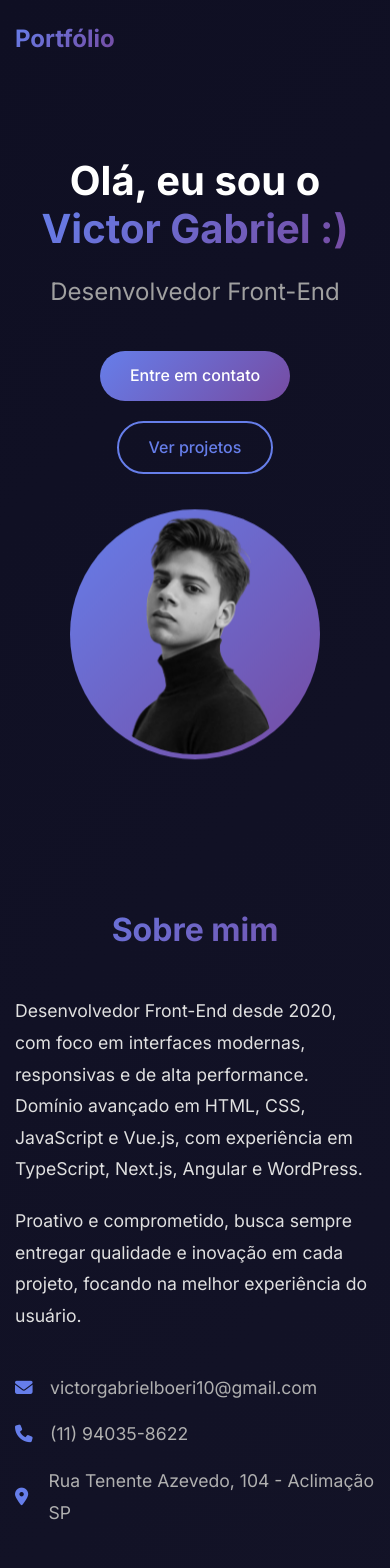
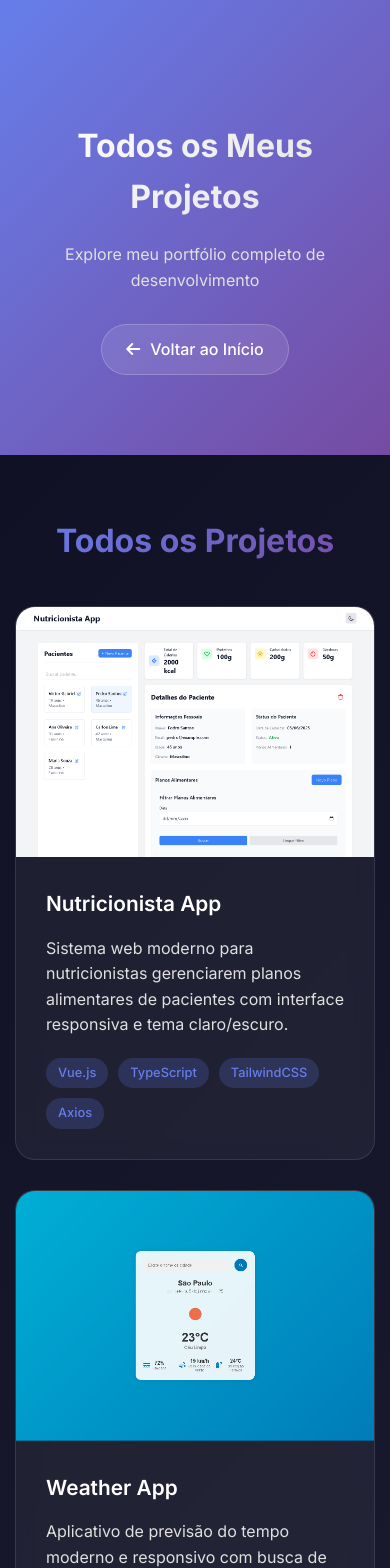
Before and after one commit to VictorGabrielBoeri/PortifolioPessoal, a Vue app: page /projetos in a window 390 px wide. Shown: the top 1568 px of the page. Built offline with nearby package versions, Linux system fonts and the light colour scheme.

Commit message:
Remover formulário de contato da página de projetos

```diff
--- a/src/App.vue
+++ b/src/App.vue
@@ -1,21 +1,11 @@
 <template>
   <div id="app">
-    <Header />
-    <About />
-    <Skills />
-    <Experience />
-    <Projects />
-    <Contact />
+    <router-view />
   </div>
 </template>
 
 <script setup lang="ts">
-import Header from './components/Header.vue'
-import About from './components/About.vue'
-import Skills from './components/Skills.vue'
-import Experience from './components/Experience.vue'
-import Projects from './components/Projects.vue'
-import Contact from './components/Contact.vue'
+// Remove imports dos componentes individuais
 </script>
 
 <style>
--- a/src/components/Projects.vue
+++ b/src/components/Projects.vue
@@ -1,9 +1,9 @@
 <template>
   <section id="projects" class="section">
     <div class="container">
-      <h2 class="section-title">Todos os projetos</h2>
+      <h2 class="section-title">{{ showLimited ? 'Projetos em Destaque' : 'Todos os Projetos' }}</h2>
       <div class="projects-grid">
-        <div v-for="project in projects" :key="project.id" class="project-card">
+        <div v-for="project in displayedProjects" :key="project.id" class="project-card">
           <div class="project-image">
             <img :src="project.image" :alt="project.title" />
             <div class="project-overlay">
@@ -28,11 +28,29 @@
           </div>
         </div>
       </div>
+
+      <!-- Botão Ver Mais Projetos -->
+      <div v-if="showLimited" class="projects-actions">
+        <router-link to="/projetos" class="btn btn-view-more">
+          <i class="fas fa-plus"></i>
+          Ver Mais Projetos
+        </router-link>
+      </div>
     </div>
   </section>
 </template>
 
 <script setup lang="ts">
+import { computed } from 'vue'
+
+interface Props {
+  showLimited?: boolean
+}
+
+const props = withDefaults(defineProps<Props>(), {
+  showLimited: true
+})
+
 interface Project {
   id: number;
   title: string;
@@ -49,6 +67,7 @@ const projects: Project[] = [
     title: 'Nutricionista App',
     description: 'Sistema web moderno para nutricionistas gerenciarem planos alimentares de pacientes com interface responsiva e tema claro/escuro.',
     image: '/img/projects/NutricionistaApp.png',
+    demo: 'https://nutricionistaapp.netlify.app/',
     github: 'https://github.com/VictorGabrielBoeri/Nutricionista-App',
     technologies: ['Vue.js', 'TypeScript', 'TailwindCSS', 'Axios']
   },
@@ -57,24 +76,25 @@ const projects: Project[] = [
     title: 'Weather App',
     description: 'Aplicativo de previsão do tempo moderno e responsivo com busca de clima por cidade e sugestões automáticas.',
     image: '/img/projects/weather-app.png',
-    demo: 'https://weather-qyhtahpau-victorgabrielboeris-projects.vercel.app/',
+    demo: 'https://weatherappprojectime.netlify.app/',
     github: 'https://github.com/VictorGabrielBoeri/Weather-App',
     technologies: ['HTML5', 'CSS3', 'JavaScript', 'OpenWeatherMap API']
   },
   {
     id: 3,
-    title: 'Internet Banking',
-    description: 'Aplicação de internet banking desenvolvida em Vue 3 + TypeScript, simulando funcionalidades de um banco digital moderno.',
-    image: '/img/projects/InternetBanking.png',
-    github: 'https://github.com/VictorGabrielBoeri/front-end-teste',
-    technologies: ['Vue.js', 'TypeScript', 'Vuetify', 'Chart.js']
+    title: 'Padaria Delícias do Forno',
+    description: 'Website moderno para padaria com cardápio interativo, informações sobre produtos artesanais e design responsivo.',
+    image: '/img/projects/PadariaHome.png',
+    demo: 'https://sitepadaria.netlify.app/',
+    github: 'https://github.com/VictorGabrielBoeri/SiteParaPadaria',
+    technologies: ['HTML5', 'CSS3', 'JavaScript', 'Responsive Design']
   },
   {
     id: 4,
     title: 'Space Tourism',
     description: 'Website multi-página de turismo espacial com design moderno e responsivo, baseado em desafio do Frontend Mentor.',
     image: '/img/projects/space-tourism-multi-page-website.png',
-    demo: 'https://space-tourism-multi-page-website-peach-theta.vercel.app/',
+    demo: 'https://spacetourismmultipagewebsite.netlify.app/',
     github: 'https://github.com/VictorGabrielBoeri/space-tourism-multi-page-website',
     technologies: ['HTML5', 'CSS3', 'JavaScript', 'Responsive Design']
   },
@@ -97,6 +117,10 @@ const projects: Project[] = [
     technologies: ['Vue.js', 'TypeScript', 'CSS3', 'Timer']
   }
 ];
+
+const displayedProjects = computed(() => {
+  return props.showLimited ? projects.slice(0, 6) : projects
+})
 </script>
 
 <style scoped>
@@ -214,4 +238,28 @@ const projects: Project[] = [
     grid-template-columns: 1fr;
   }
 }
+
+.projects-actions {
+  text-align: center;
+  margin-top: 50px;
+}
+
+.btn-view-more {
+  display: inline-flex;
+  align-items: center;
+  gap: 10px;
+  padding: 15px 30px;
+  background: linear-gradient(135deg, #667eea 0%, #764ba2 100%);
+  color: white;
+  text-decoration: none;
+  border-radius: 50px;
+  font-weight: 600;
+  transition: all 0.3s ease;
+  box-shadow: 0 10px 30px rgba(102, 126, 234, 0.3);
+}
+
+.btn-view-more:hover {
+  transform: translateY(-3px);
+  box-shadow: 0 15px 40px rgba(102, 126, 234, 0.4);
+}
 </style>
--- /dev/null
+++ b/src/router/index.ts
@@ -0,0 +1,23 @@
+import { createRouter, createWebHistory } from 'vue-router'
+import Home from '../views/Home.vue'
+import AllProjects from '../views/AllProjects.vue'
+
+const routes = [
+  {
+    path: '/',
+    name: 'Home',
+    component: Home
+  },
+  {
+    path: '/projetos',
+    name: 'AllProjects',
+    component: AllProjects
+  }
+]
+
+const router = createRouter({
+  history: createWebHistory(),
+  routes
+})
+
+export default router
--- /dev/null
+++ b/src/views/AllProjects.vue
@@ -0,0 +1,72 @@
+<template>
+  <div>
+    <section class="all-projects-hero">
+      <div class="container">
+        <h1 class="hero-title">Todos os Meus Projetos</h1>
+        <p class="hero-subtitle">Explore meu portfólio completo de desenvolvimento</p>
+        <router-link to="/" class="btn btn-back">
+          <i class="fas fa-arrow-left"></i>
+          Voltar ao Início
+        </router-link>
+      </div>
+    </section>
+    <Projects :showLimited="false" />
+  </div>
+</template>
+
+<script setup lang="ts">
+import Header from '../components/Header.vue'
+import Projects from '../components/Projects.vue'
+</script>
+
+<style scoped>
+.all-projects-hero {
+  padding: 120px 0 80px;
+  text-align: center;
+  background: linear-gradient(135deg, #667eea 0%, #764ba2 100%);
+}
+
+.hero-title {
+  font-size: 3rem;
+  font-weight: 700;
+  margin-bottom: 20px;
+  background: linear-gradient(135deg, #ffffff 0%, #e0e0e0 100%);
+  -webkit-background-clip: text;
+  -webkit-text-fill-color: transparent;
+  background-clip: text;
+}
+
+.hero-subtitle {
+  font-size: 1.2rem;
+  color: #e0e0e0;
+  margin-bottom: 30px;
+}
+
+.btn-back {
+  display: inline-flex;
+  align-items: center;
+  gap: 10px;
+  padding: 12px 24px;
+  background: rgba(255, 255, 255, 0.1);
+  border: 1px solid rgba(255, 255, 255, 0.2);
+  border-radius: 50px;
+  color: white;
+  text-decoration: none;
+  transition: all 0.3s ease;
+}
+
+.btn-back:hover {
+  background: rgba(255, 255, 255, 0.2);
+  transform: translateY(-2px);
+}
+
+@media (max-width: 768px) {
+  .hero-title {
+    font-size: 2rem;
+  }
+
+  .hero-subtitle {
+    font-size: 1rem;
+  }
+}
+</style>
--- /dev/null
+++ b/src/views/Home.vue
@@ -0,0 +1,19 @@
+<template>
+  <div>
+    <Header />
+    <About />
+    <Skills />
+    <Experience />
+    <Projects :showLimited="true" />
+    <Contact />
+  </div>
+</template>
+
+<script setup lang="ts">
+import Header from '../components/Header.vue'
+import About from '../components/About.vue'
+import Skills from '../components/Skills.vue'
+import Experience from '../components/Experience.vue'
+import Projects from '../components/Projects.vue'
+import Contact from '../components/Contact.vue'
+</script>
```
Also changed, not shown: src/main.ts (+5 -2 lines), 1 other file (tests, documents, lock files or other folders).
